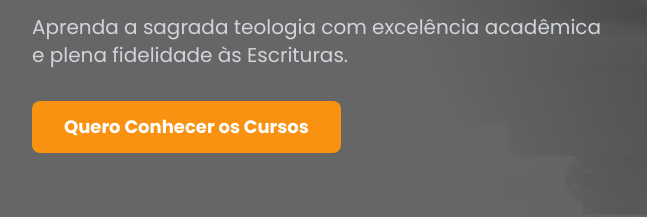
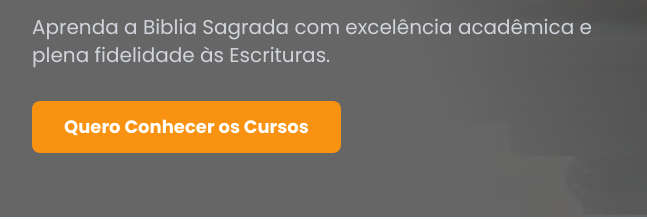
Before and after one commit to brenooliveira2102/unieco, a plain HTML site: page index.html in a window 1280 px wide. Shown: the part 583-802 px from the top of the page, 0-647 px from the left. Drawn offline with nearby package versions, Linux system fonts and the light colour scheme.

Commit message:
Update index.html

```diff
--- a/index.html
+++ b/index.html
@@ -74,7 +74,7 @@
                             <span class="text-acento">Formação em Teologia</span>
                         </h1>
                         <p class="mt-4 text-lg lg:text-xl text-gray-300">
-                            Aprenda a sagrada teologia com excelência acadêmica e plena fidelidade às Escrituras.
+                            Aprenda a Biblia Sagrada com excelência acadêmica e plena fidelidade às Escrituras.
                         </p>
                         <a href="#courses" class="mt-8 inline-block bg-acento hover:bg-orange-500 text-white font-bold py-3 px-8 rounded-lg text-lg transition-transform hover:scale-105">
                             Quero Conhecer os Cursos
```
